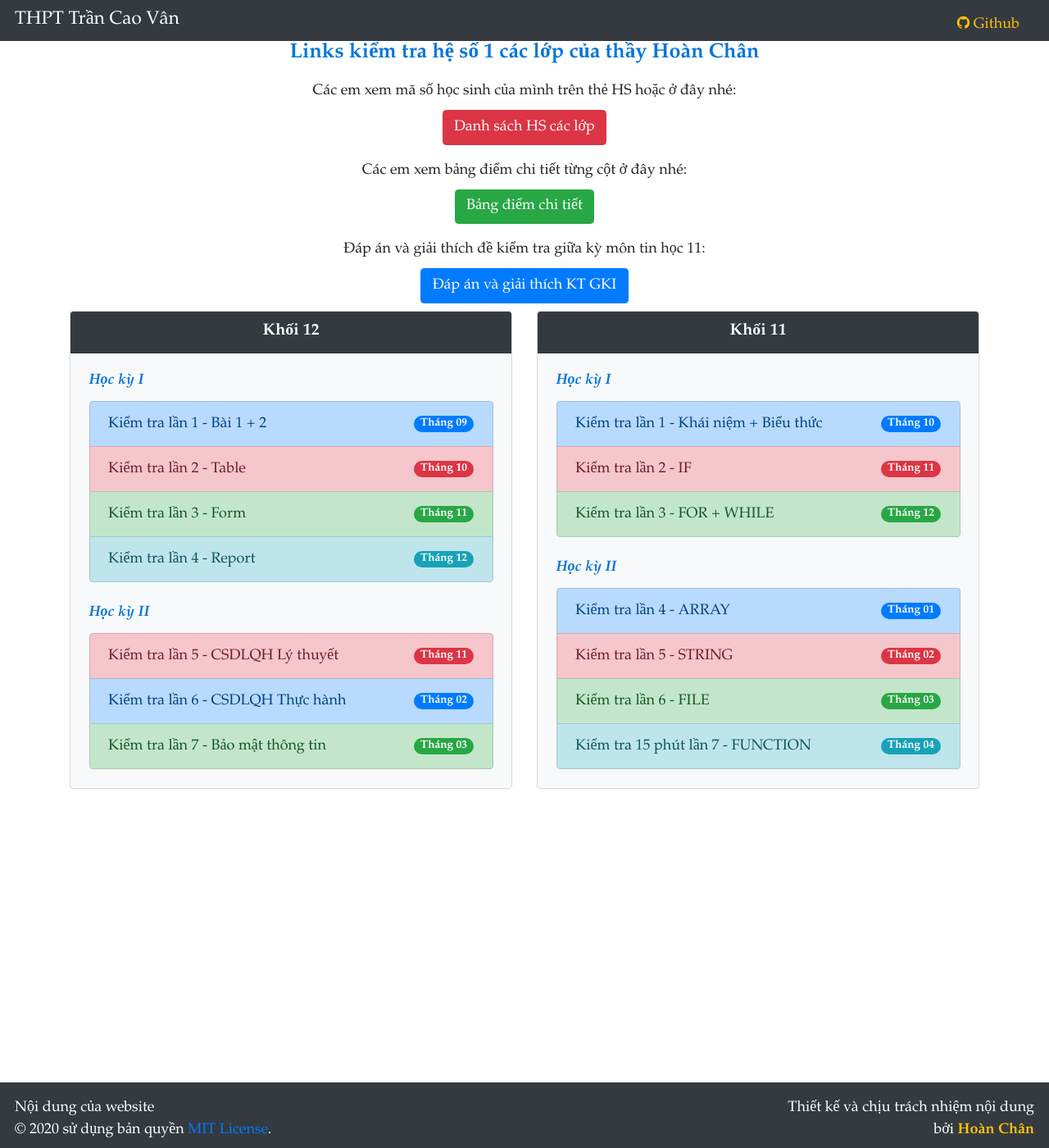
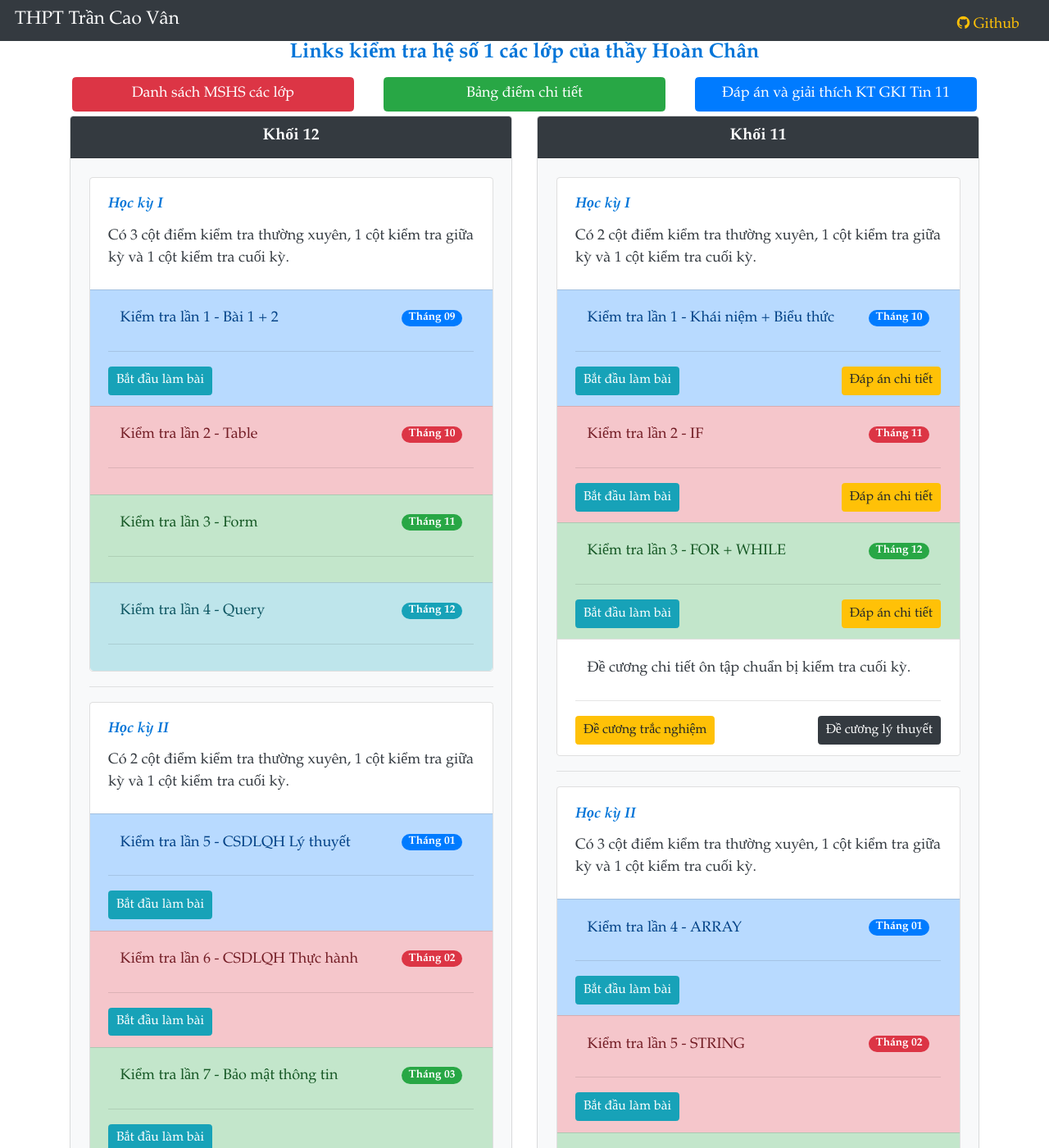
Before and after one commit to TCVan/tcvan.github.io, a Jekyll site: the page built from kt/tin.html, in a window 1280 px wide and 1400 px high. Shown: the whole window at 82% size. Built offline with Jekyll 4.4.1, drawn with Linux system fonts in a browser that asks for light colours; nearby versions of some CDN libraries; some of the changed text lies outside the part shown.

Commit message:
render tin.html, bổ sung link xem kq và ôn tập

```diff
--- /dev/null
+++ b/_includes/item_kt.html
@@ -0,0 +1,30 @@
+{% comment %}
+    include.style = "danger"
+    include.name = "Kiểm tra lần 1"
+    include.badge = "Tháng 11"
+    include.link = "xxxxxxxxxxxxxxxxxxxxxxxx"
+    include.ans =
+    include.score =
+    include.linkName =
+    include.ansName =
+    include.scoreName =
+{% endcomment %}
+
+<li class="list-group-item list-group-item-{{ include.style }}">
+    <p class="btn d-flex justify-content-between align-items-center">
+        {{ include.name }}
+        <span class="badge badge-{{ include.style }} badge-pill">{{ include.badge }}</span>
+    </p>
+    <hr>
+    <p class="d-flex justify-content-between align-items-center">
+        {% if include.link != null and include.link != '' %}
+            <a href="{{ include.link }}" class="msform btn btn-sm btn-info">{% if include.linkName != null and include.linkName != ''  %}{{ include.linkName }}{% else %}Bắt đầu làm bài{% endif %}</a>
+        {% endif %}
+        {% if include.ans != null and include.ans != ''  %}
+            <a href="{{ include.ans }}" class="btn btn-sm btn-warning">{% if include.ansName != null and include.ansName != ''  %}{{ include.ansName }}{% else %}Đáp án chi tiết{% endif %}</a>
+        {% endif %}
+        {% if include.score != null and include.score != ''  %}
+            <a href="{{ include.score }}" class="btn btn-sm btn-dark">{% if include.scoreName != null and include.scoreName != ''  %}{{ include.scoreName }}{% else %}Bảng điểm{% endif %}</a>
+        {% endif %}
+    </p>
+</li>
--- a/kt/tin.html
+++ b/kt/tin.html
@@ -36,12 +36,19 @@ script: |
 
 <div class="container" id="container">
   <h2 class="text-center">Links kiểm tra hệ số 1 các lớp của thầy Hoàn Chân</h2>
-  <p class="text-center py-2">Các em xem mã số học sinh của mình trên thẻ HS hoặc ở đây nhé:</p>
-  <p class="text-center pb-2"> <a class="btn btn-danger" href="https://drive.google.com/file/d/19pAdYylCUXnQkhtwvbKG3XYG1b6hGx-i/view">Danh sách HS các lớp</a></p>
-  <p class="text-center py-2">Các em xem bảng điểm chi tiết từng cột ở đây nhé:</p>
-  <p class="text-center pb-2"> <a class="btn btn-success" href="https://c3tcvan-my.sharepoint.com/:x:/g/personal/lhchan_tcvan_edu_vn/EW4bHiYmFCJBpR0dBjlln4oBaa2hMPal199emfTF6jiuOA?e=PxEWMI">Bảng điểm chi tiết</a></p>
-  <p class="text-center py-2">Đáp án và giải thích đề kiểm tra giữa kỳ môn tin học 11:</p>
-  <p class="text-center pb-2"> <a class="btn btn-primary" href="https://c3tcvan-my.sharepoint.com/:w:/g/personal/lhchan_tcvan_edu_vn/EcrPDa1J6-tFmVE5W2nFbOwBwPTPhCxR4YIVMYQxvFY8CA?e=y10lmL">Đáp án và giải thích KT GKI</a></p>
+  <div class="row">
+    <div class="col-lg-4 py-1 px-3">
+      <a class="btn btn-block btn-danger" href="https://drive.google.com/file/d/19pAdYylCUXnQkhtwvbKG3XYG1b6hGx-i/view">Danh sách MSHS các lớp</a>
+    </div>
+    <div class="col-lg-4 py-1 px-3">
+      <a class="btn btn-block btn-success" href="https://c3tcvan-my.sharepoint.com/:x:/g/personal/lhchan_tcvan_edu_vn/EW4bHiYmFCJBpR0dBjlln4oBaa2hMPal199emfTF6jiuOA?e=PxEWMI">Bảng
+        điểm chi tiết</a>
+    </div>
+    <div class="col-lg-4 py-1 px-3">
+      <a class="btn btn-block btn-primary" href="https://c3tcvan-my.sharepoint.com/:w:/g/personal/lhchan_tcvan_edu_vn/EcrPDa1J6-tFmVE5W2nFbOwBwPTPhCxR4YIVMYQxvFY8CA?e=y10lmL">Đáp
+        án và giải thích KT GKI Tin 11</a>
+    </div>
+  </div>
   <div class="row" id="linksContainer">
     <div class="col-lg-6">
       <div class="card text-dark bg-light">
@@ -49,53 +56,75 @@ script: |
           <h4 class="text-white mb-0">Khối 12</h4>
         </div>
         <div class="card-body ">
-          <h5 class="card-title">Học kỳ I</h5>
-          <div class="list-group">
-            <!--Starting list group here -->
-            <a href="DXyc3CXGnUGdd0vUJ4tdGek1XC3to9JMhpfKl3AEZphURDlRTjA1RFoyRUE0OEI4QUxaWTRUTFFOWi4u"
-              class="list-group-item d-flex justify-content-between align-items-center list-group-item-action list-group-item-primary">
-              Kiểm tra lần 1 - Bài 1 + 2
-              <span class="badge badge-primary badge-pill">Tháng 09</span>
-            </a>
-            <a href="" class="list-group-item d-flex justify-content-between align-items-center list-group-item-action list-group-item-danger">
-              Kiểm tra lần 2 - Table
-              <span class="badge badge-danger badge-pill">Tháng 10</span>
-            </a>
-            <a href="" class="list-group-item d-flex justify-content-between align-items-center list-group-item-action list-group-item-success">
-              Kiểm tra lần 3 - Form
-              <span class="badge badge-success badge-pill">Tháng 11</span>
-            </a>
-            <a href="" class="list-group-item d-flex justify-content-between align-items-center list-group-item-action list-group-item-info">
-              Kiểm tra lần 4 - Report
-              <span class="badge badge-info badge-pill">Tháng 12</span>
-            </a>
+          <div class="card">
+            <div class="card-body">
+              <h5 class="card-title">Học kỳ I</h5>
+              <p class="card-text">Có 3 cột điểm kiểm tra thường xuyên, 1 cột kiểm tra giữa kỳ và 1 cột kiểm tra cuối kỳ.</p>
+            </div>
+            <ul class="list-group list-group-flush">
+              {% include item_kt.html
+                style = "primary"
+                name = "Kiểm tra lần 1 - Bài 1 + 2"
+                badge = "Tháng 09"
+                link = "DXyc3CXGnUGdd0vUJ4tdGek1XC3to9JMhpfKl3AEZphURDlRTjA1RFoyRUE0OEI4QUxaWTRUTFFOWi4u"
+              %}
+              {% include item_kt.html
+                style = "danger"
+                name = "Kiểm tra lần 2 - Table"
+                badge = "Tháng 10"
+                link = ""
+              %}
+              {% include item_kt.html
+                style = "success"
+                name = "Kiểm tra lần 3 - Form"
+                badge = "Tháng 11"
+                link = ""
+              %}
+              {% include item_kt.html
+                style = "info"
+                name = "Kiểm tra lần 4 - Query"
+                badge = "Tháng 12"
+                link = ""
+              %}
+            </ul>
           </div>
-          <!--Ends List -->
-          <h5 class="card-title pt-4">Học kỳ II</h5>
-          <div class="list-group">
-            <!--Starting list group here -->
-            <a href="DXyc3CXGnUGdd0vUJ4tdGek1XC3to9JMhpfKl3AEZphUNDFTNlhCUkw4QVpYMzhQU01QMk1ESFRVRC4u"
-              class="list-group-item d-flex justify-content-between align-items-center list-group-item-action list-group-item-danger">
-              Kiểm tra lần 5 - CSDLQH Lý thuyết
-              <span class="badge badge-danger badge-pill">Tháng 11</span>
-            </a>
-            <a href="DXyc3CXGnUGdd0vUJ4tdGek1XC3to9JMhpfKl3AEZphUN1RPRTJSMEE4WkowREhMNURTMDdBNUJISi4u"
-              class="list-group-item d-flex justify-content-between align-items-center list-group-item-action list-group-item-primary">
-              Kiểm tra lần 6 - CSDLQH Thực hành
-              <span class="badge badge-primary badge-pill">Tháng 02</span>
-            </a>
-            <a href="DXyc3CXGnUGdd0vUJ4tdGek1XC3to9JMhpfKl3AEZphUOEY3UlJZNVZSWTlJMVNOSjQ1V01BRUVUTC4u"
-              class="list-group-item d-flex justify-content-between align-items-center list-group-item-action list-group-item-success">
-              Kiểm tra lần 7 - Bảo mật thông tin
-              <span class="badge badge-success badge-pill">Tháng 03</span>
-            </a>
+          <hr>
+          <div class="card">
+            <div class="card-body">
+              <h5 class="card-title">Học kỳ II</h5>
+              <p class="card-text">Có 2 cột điểm kiểm tra thường xuyên, 1 cột kiểm tra giữa kỳ và 1 cột kiểm tra cuối kỳ.</p>
+            </div>
+            <ul class="list-group list-group-flush">
+              {% include item_kt.html
+                style = "primary"
+                name = "Kiểm tra lần 5 - CSDLQH Lý thuyết"
+                badge = "Tháng 01"
+                link = "DXyc3CXGnUGdd0vUJ4tdGek1XC3to9JMhpfKl3AEZphUNDFTNlhCUkw4QVpYMzhQU01QMk1ESFRVRC4u"
+              %}
+              {% include item_kt.html
+                style = "danger"
+                name = "Kiểm tra lần 6 - CSDLQH Thực hành"
+                badge = "Tháng 02"
+                link = "DXyc3CXGnUGdd0vUJ4tdGek1XC3to9JMhpfKl3AEZphUN1RPRTJSMEE4WkowREhMNURTMDdBNUJISi4u"
+              %}
+              {% include item_kt.html
+                style = "success"
+                name = "Kiểm tra lần 7 - Bảo mật thông tin"
+                badge = "Tháng 03"
+                link = "DXyc3CXGnUGdd0vUJ4tdGek1XC3to9JMhpfKl3AEZphUOEY3UlJZNVZSWTlJMVNOSjQ1V01BRUVUTC4u"
+              %}
+              {% include item_kt.html
+                style = "white"
+                name = "Đề cương chi tiết ôn tập chuẩn bị kiểm tra cuối kỳ."
+                ans = "files/12/de cuong CKII.pdf"
+                ansName = "Đề cương trắc nghiệm"
+                score = "files/12/on tap CKII.pdf"
+                scoreName = "Đề cương lý thuyết"
+              %}
+            </ul>
           </div>
-          <!--Ends List -->
         </div>
-        <!-- <div class="card-footer bg-secondary border-danger text-right">
-            <a href="#" class="btn btn-info btn-sm">Tutorials</a> <a href="#" class="btn btn-success btn-sm">Demos</a>
-          </div> -->
-      </div> <!-- End CCard -->
+      </div>
     </div>
     <div class="col-lg-6">
 
@@ -104,55 +133,85 @@ script: |
           <h4 class="text-white mb-0">Khối 11</h4>
         </div>
         <div class="card-body ">
-          <h5 class="card-title">Học kỳ I</h5>
-          <div class="list-group">
-            <!--Starting list group here -->
-            <a href="DXyc3CXGnUGdd0vUJ4tdGek1XC3to9JMhpfKl3AEZphURUdGV09WV09PQVUzUkw1REdMQUZSRjVTUi4u"
-              class="list-group-item d-flex justify-content-between align-items-center list-group-item-action list-group-item-primary">
-              Kiểm tra lần 1 - Khái niệm + Biểu thức
-              <span class="badge badge-primary badge-pill">Tháng 10</span>
-            </a>
-            <a href="DXyc3CXGnUGdd0vUJ4tdGek1XC3to9JMhpfKl3AEZphUMDNBTjdFWDMzWjJXTDJLNEhZMlA5TzdOOC4u"
-              class="list-group-item d-flex justify-content-between align-items-center list-group-item-action list-group-item-danger">
-              Kiểm tra lần 2 - IF
-              <span class="badge badge-danger badge-pill">Tháng 11</span>
-            </a>
-            <a href="DXyc3CXGnUGdd0vUJ4tdGek1XC3to9JMhpfKl3AEZphUQ0JWVjJESzFDVzhCVFZCWEMwQlA4V1MzMy4u"
-              class="list-group-item d-flex justify-content-between align-items-center list-group-item-action list-group-item-success">
-              Kiểm tra lần 3 - FOR + WHILE
-              <span class="badge badge-success badge-pill">Tháng 12</span>
-            </a>
+          <div class="card">
+            <div class="card-body">
+              <h5 class="card-title">Học kỳ I</h5>
+              <p class="card-text">Có 2 cột điểm kiểm tra thường xuyên, 1 cột kiểm tra giữa kỳ và 1 cột kiểm tra cuối kỳ.</p>
+            </div>
+            <ul class="list-group list-group-flush">
+              {% include item_kt.html
+                style = "primary"
+                name = "Kiểm tra lần 1 - Khái niệm + Biểu thức"
+                badge = "Tháng 10"
+                link = "DXyc3CXGnUGdd0vUJ4tdGek1XC3to9JMhpfKl3AEZphURUdGV09WV09PQVUzUkw1REdMQUZSRjVTUi4u"
+                ans = "files/11/OL1.png"
+              %}
+              {% include item_kt.html
+                style = "danger"
+                name = "Kiểm tra lần 2 - IF"
+                badge = "Tháng 11"
+                link = "DXyc3CXGnUGdd0vUJ4tdGek1XC3to9JMhpfKl3AEZphUMDNBTjdFWDMzWjJXTDJLNEhZMlA5TzdOOC4u"
+                ans = "files/11/OL2.png"
+              %}
+              {% include item_kt.html
+                style = "success"
+                name = "Kiểm tra lần 3 - FOR + WHILE"
+                badge = "Tháng 12"
+                link = "DXyc3CXGnUGdd0vUJ4tdGek1XC3to9JMhpfKl3AEZphUQ0JWVjJESzFDVzhCVFZCWEMwQlA4V1MzMy4u"
+                ans = "files/11/OL3.png"
+              %}
+              {% include item_kt.html
+                style = "white"
+                name = "Đề cương chi tiết ôn tập chuẩn bị kiểm tra cuối kỳ."
+                ans = "files/11/de cuong CKI.pdf"
+                ansName = "Đề cương trắc nghiệm"
+                score = "files/11/on tap CKI.pdf"
+                scoreName = "Đề cương lý thuyết"
+              %}
+            </ul>
           </div>
-          <!--Ends List -->
-          <h5 class="card-title pt-4">Học kỳ II</h5>
-          <div class="list-group">
-            <!--Starting list group here -->
-            <a href="DXyc3CXGnUGdd0vUJ4tdGek1XC3to9JMhpfKl3AEZphUMjA5QjBNUzE3SUtaR0VBQVZPRU9TTTNWTC4u"
-              class="list-group-item d-flex justify-content-between align-items-center list-group-item-action list-group-item-primary">
-              Kiểm tra lần 4 - ARRAY
-              <span class="badge badge-primary badge-pill">Tháng 01</span>
-            </a>
-            <a href="DXyc3CXGnUGdd0vUJ4tdGek1XC3to9JMhpfKl3AEZphUOTFERU5GVUkxVzFMQ0ZKVlFYRDlNSTEwQy4u"
-              class="list-group-item d-flex justify-content-between align-items-center list-group-item-action list-group-item-danger">
-              Kiểm tra lần 5 - STRING
-              <span class="badge badge-danger badge-pill">Tháng 02</span>
-            </a>
-            <a href="DXyc3CXGnUGdd0vUJ4tdGek1XC3to9JMhpfKl3AEZphURTI0NkNFTlNCRzgyUjExUzczTUdNR0VPMy4u"
-              class="list-group-item d-flex justify-content-between align-items-center list-group-item-action list-group-item-success">
-              Kiểm tra lần 6 - FILE
-              <span class="badge badge-success badge-pill">Tháng 03</span>
-            </a>
-            <a href="DXyc3CXGnUGdd0vUJ4tdGek1XC3to9JMhpfKl3AEZphUMTgyRksyQjBUSDk5MlJWUUpYMTNWOTJDTi4u"
-              class="list-group-item d-flex justify-content-between align-items-center list-group-item-action list-group-item-info">
-              Kiểm tra 15 phút lần 7 - FUNCTION
-              <span class="badge badge-info badge-pill">Tháng 04</span>
-            </a>
+          <hr>
+          <div class="card">
+            <div class="card-body">
+              <h5 class="card-title">Học kỳ II</h5>
+              <p class="card-text">Có 3 cột điểm kiểm tra thường xuyên, 1 cột kiểm tra giữa kỳ và 1 cột kiểm tra cuối kỳ.</p>
+            </div>
+            <ul class="list-group list-group-flush">
+              {% include item_kt.html
+                style = "primary"
+                name = "Kiểm tra lần 4 - ARRAY"
+                badge = "Tháng 01"
+                link = "DXyc3CXGnUGdd0vUJ4tdGek1XC3to9JMhpfKl3AEZphUMjA5QjBNUzE3SUtaR0VBQVZPRU9TTTNWTC4u"
+              %}
+              {% include item_kt.html
+                style = "danger"
+                name = "Kiểm tra lần 5 - STRING"
+                badge = "Tháng 02"
+                link = "DXyc3CXGnUGdd0vUJ4tdGek1XC3to9JMhpfKl3AEZphUOTFERU5GVUkxVzFMQ0ZKVlFYRDlNSTEwQy4u"
+              %}
+              {% include item_kt.html
+                style = "success"
+                name = "Kiểm tra lần 6 - FILE"
+                badge = "Tháng 03"
+                link = "DXyc3CXGnUGdd0vUJ4tdGek1XC3to9JMhpfKl3AEZphURTI0NkNFTlNCRzgyUjExUzczTUdNR0VPMy4u"
+              %}
+              {% include item_kt.html
+                style = "info"
+                name = "Kiểm tra lần 7 - FUNCTION"
+                badge = "Tháng 04"
+                link = "DXyc3CXGnUGdd0vUJ4tdGek1XC3to9JMhpfKl3AEZphUMTgyRksyQjBUSDk5MlJWUUpYMTNWOTJDTi4u"
+              %}
+            </ul>
+            {% include item_kt.html
+                style = "white"
+                name = "Đề cương chi tiết ôn tập chuẩn bị kiểm tra cuối kỳ."
+                ans = "files/11/de cuong CKII.pdf"
+                ansName = "Đề cương trắc nghiệm"
+                score = "files/11/on tap CKII.pdf"
+                scoreName = "Đề cương lý thuyết"
+              %}
           </div>
-          <!--Ends List -->
         </div>
-        <!-- <div class="card-footer bg-secondary border-danger text-right">
-            <a href="#" class="btn btn-info btn-sm">Tutorials</a> <a href="#" class="btn btn-success btn-sm">Demos</a>
-          </div> -->
       </div> <!-- End CCard -->
     </div>
   </div>
```
Also changed, not shown: other parts of kt/tin.html (+1 -1 lines), kt/files/11/OL1.png (added), kt/files/11/OL2.png (added), 3 other files.
